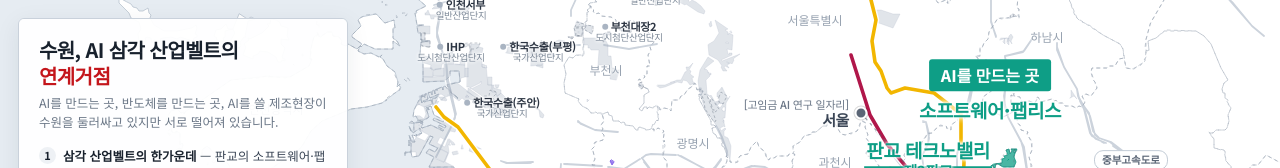
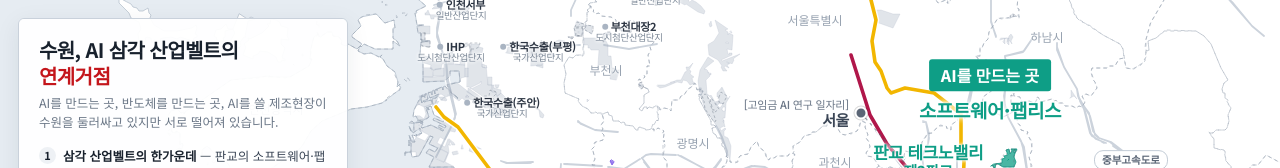
Before and after one commit to gyhwang-git/mirae, a plain HTML site: page index.html in a window 1280 px wide. Shown: the top 168 px of the page. Drawn offline with nearby package versions, Linux system fonts and the light colour scheme.

Commit message:
Pangyo Techno Valley label: remove underline, smaller text
Co-Authored-By: Claude Opus 5.5 <noreply@anthropic.com>

```diff
--- a/index.html
+++ b/index.html
@@ -35,7 +35,7 @@
   .cx small{display:block;font-size:9.5px;font-weight:500;color:#7b8796}
   .hwy{transform:translate(-50%,-50%);white-space:nowrap;font-size:10.5px;font-weight:600;color:#5b6676;background:#fff;border:1px solid #c3ccd6;border-radius:9px;padding:1px 7px}
   .line-tag{transform:translate(-50%,-50%);white-space:nowrap;font-size:13px;font-weight:800;letter-spacing:-.3px;text-shadow:0 0 3px #fff,0 0 3px #fff,0 0 5px #fff,0 0 6px #fff}
-  .grp{transform:translate(-50%,-50%);white-space:nowrap;font-size:19px;font-weight:800;letter-spacing:-.5px;border-bottom:2px solid currentColor;padding:0 2px 1px;text-shadow:0 0 3px #fff,0 0 3px #fff,0 0 5px #fff}
+  .grp{transform:translate(-50%,-50%);white-space:nowrap;font-size:17px;font-weight:800;letter-spacing:-.5px;text-shadow:0 0 3px #fff,0 0 3px #fff,0 0 5px #fff}
   .gu{transform:translate(-50%,-50%);white-space:nowrap;font-size:11.5px;font-weight:600;color:#5b4a1e;letter-spacing:1px;text-shadow:0 0 3px #fff,0 0 3px #fff}
   .pole{transform:translate(-50%,-50%);text-align:center;white-space:nowrap}
   .pole .t1{display:inline-block;font-size:16px;font-weight:800;padding:4px 12px;border-radius:3px;color:#fff;margin-bottom:3px}
```
